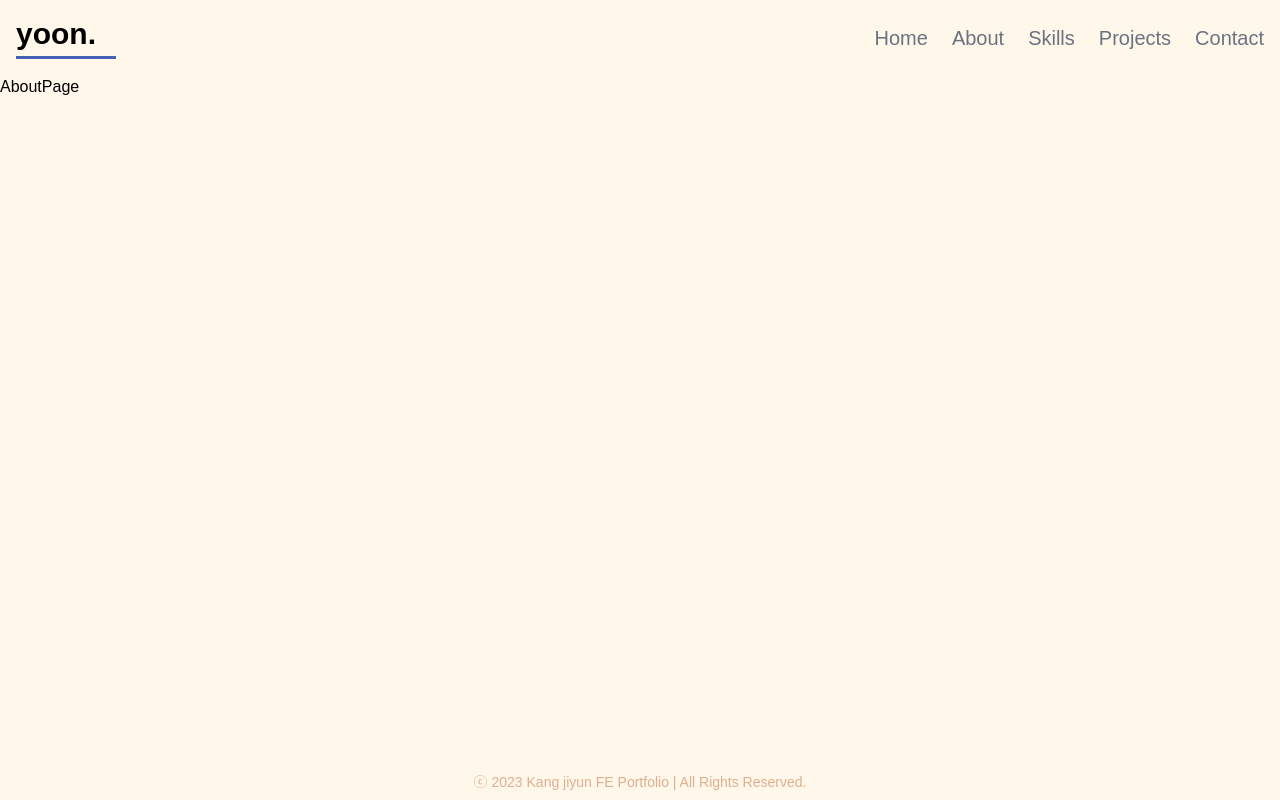
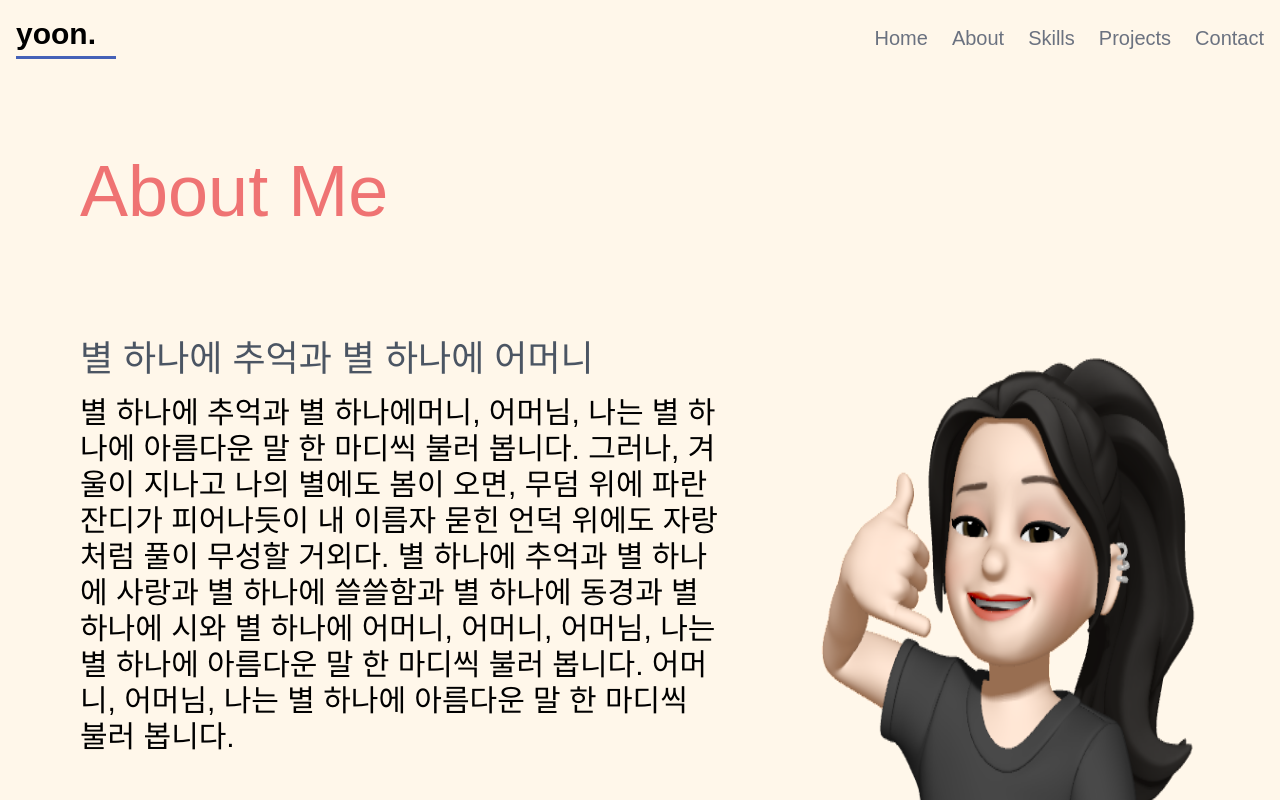
Before and after one commit to eeeyooon/portfolio, a Next.js app: page /about in a window 1280 px wide. Built offline with nearby package versions, Linux system fonts and the light colour scheme; a web font is replaced by a local one.

Commit message:
style: about 페이지 스타일링 적용

```diff
--- a/src/app/about/page.tsx
+++ b/src/app/about/page.tsx
@@ -1,3 +1,37 @@
+import Image from "next/image";
+import ProfileImage from "../../../public/images/profile.png";
 export default function AboutPage() {
-  return <div>AboutPage</div>;
+  return (
+    <>
+      <section className="mt-20 mx-20 mb-12">
+        <h2 className="font-hambak text-red_color text-7xl mb-8">About Me</h2>
+        <div className="flex flex-row-reverse h-full justify-center">
+          <Image
+            src={ProfileImage}
+            alt="Pictiure of the author"
+            width={400}
+            height={300}
+            priority
+          />
+          <div className="pt-20 mr-20 ">
+            <p className="font-scoreRegular text-4xl text-gray-600 mb-4">
+              별 하나에 추억과 별 하나에 어머니
+            </p>
+            <p className="text-3xl">
+              별 하나에 추억과 별 하나에머니, 어머님, 나는 별 하나에 아름다운 말
+              한 마디씩 불러 봅니다. 그러나, 겨울이 지나고 나의 별에도 봄이
+              오면, 무덤 위에 파란 잔디가 피어나듯이 내 이름자 묻힌 언덕 위에도
+              자랑처럼 풀이 무성할 거외다. 별 하나에 추억과 별 하나에 사랑과 별
+              하나에 쓸쓸함과 별 하나에 동경과 별 하나에 시와 별 하나에 어머니,
+              어머니, 어머님, 나는 별 하나에 아름다운 말 한 마디씩 불러 봅니다.
+              어머니, 어머님, 나는 별 하나에 아름다운 말 한 마디씩 불러 봅니다.
+            </p>
+            <p className="text-3xl mt-14">
+              나는 별 하나에 아름다운 말 한 마디씩 불러 봅니다.
+            </p>
+          </div>
+        </div>
+      </section>
+    </>
+  );
 }
--- a/src/app/page.tsx
+++ b/src/app/page.tsx
@@ -1,9 +1,11 @@
 import Onboard from "@/components/Onboard";
+import AboutPage from "./about/page";
 
 export default function Home() {
   return (
     <>
       <Onboard />
+      <AboutPage />
     </>
   );
 }
```
Also changed, not shown: public/images/profile.png (added).
